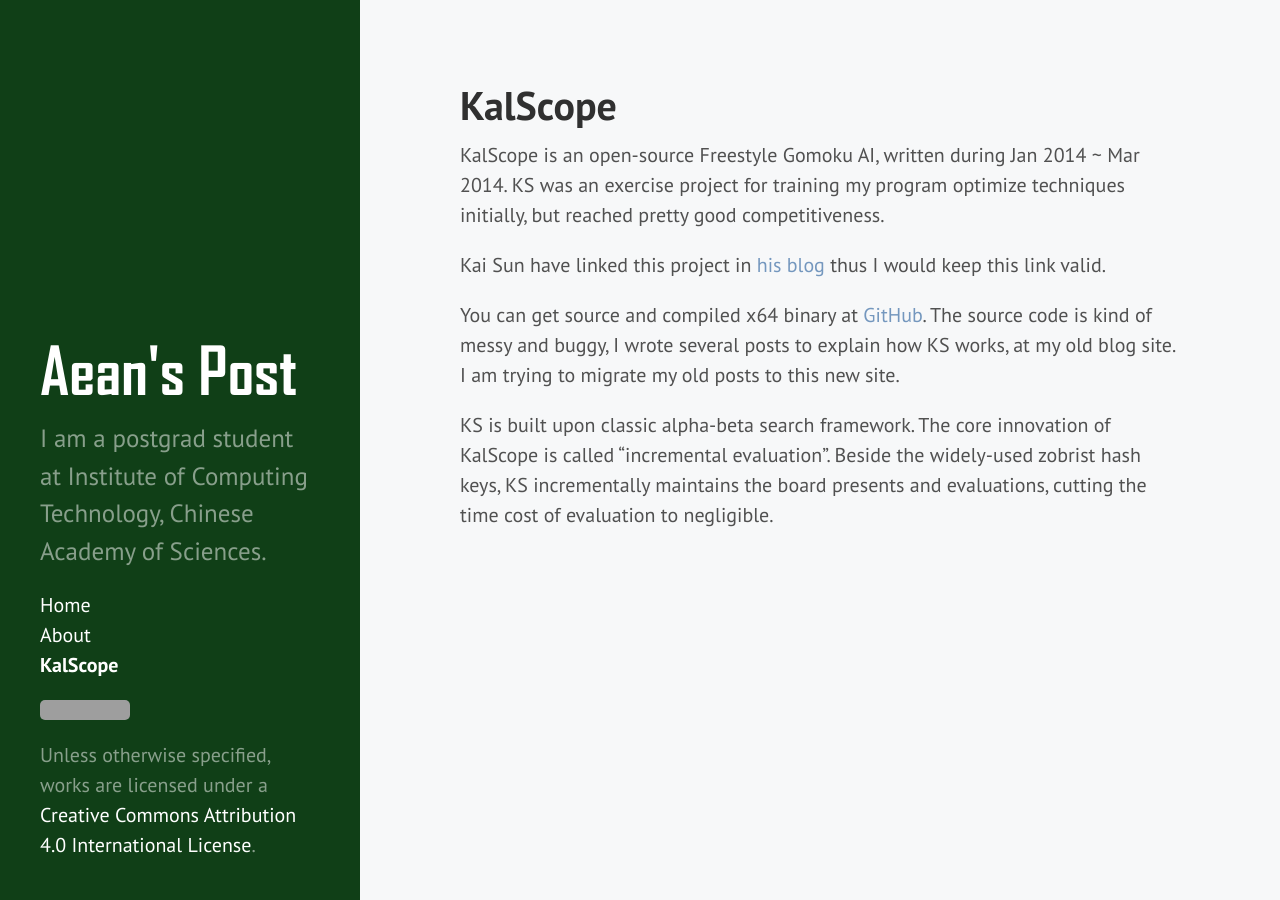
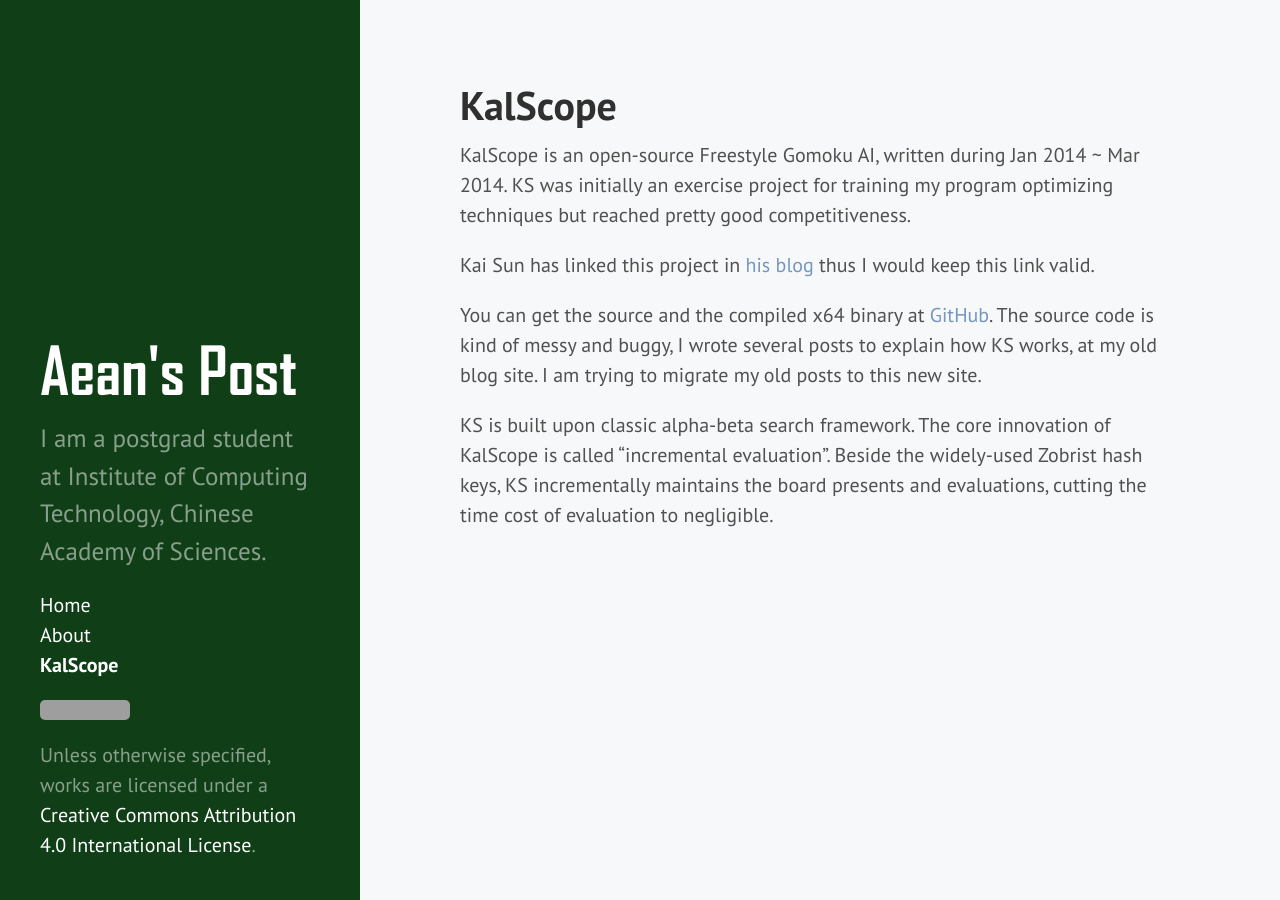
Before and after one commit to AeanSR/AeanSR.github.io, a Jekyll site: the page built from kalscope.md, in a window 1280 px wide. Built offline with Jekyll 4.4.1, drawn with Linux system fonts in a browser that asks for light colours; grey boxes are pictures that could not be loaded.

Commit message:
Update kalscope.md

```diff
--- a/kalscope.md
+++ b/kalscope.md
@@ -3,10 +3,10 @@
 title: KalScope
 ---
 
-KalScope is an open-source Freestyle Gomoku AI, written during Jan 2014 ~ Mar 2014. KS was an exercise project for training my program optimize techniques initially, but reached pretty good competitiveness.
+KalScope is an open-source Freestyle Gomoku AI, written during Jan 2014 ~ Mar 2014. KS was initially an exercise project for training my program optimizing techniques but reached pretty good competitiveness.
 
-Kai Sun have linked this project in [his blog](http://www.aiexp.info/gomoku-renju-resources-an-overview.html) thus I would keep this link valid.
+Kai Sun has linked this project in [his blog](http://www.aiexp.info/gomoku-renju-resources-an-overview.html) thus I would keep this link valid.
 
-You can get source and compiled x64 binary at [GitHub](https://github.com/AeanSR/kalscope). The source code is kind of messy and buggy, I wrote several posts to explain how KS works, at my old blog site. I am trying to migrate my old posts to this new site.
+You can get the source and the compiled x64 binary at [GitHub](https://github.com/AeanSR/kalscope). The source code is kind of messy and buggy, I wrote several posts to explain how KS works, at my old blog site. I am trying to migrate my old posts to this new site.
 
-KS is built upon classic alpha-beta search framework. The core innovation of KalScope is called "incremental evaluation". Beside the widely-used zobrist hash keys, KS incrementally maintains the board presents and evaluations, cutting the time cost of evaluation to negligible.
+KS is built upon classic alpha-beta search framework. The core innovation of KalScope is called "incremental evaluation". Beside the widely-used Zobrist hash keys, KS incrementally maintains the board presents and evaluations, cutting the time cost of evaluation to negligible.
```
